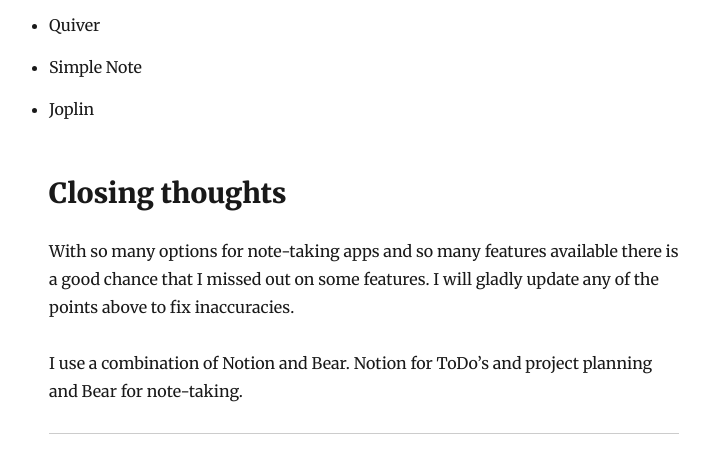
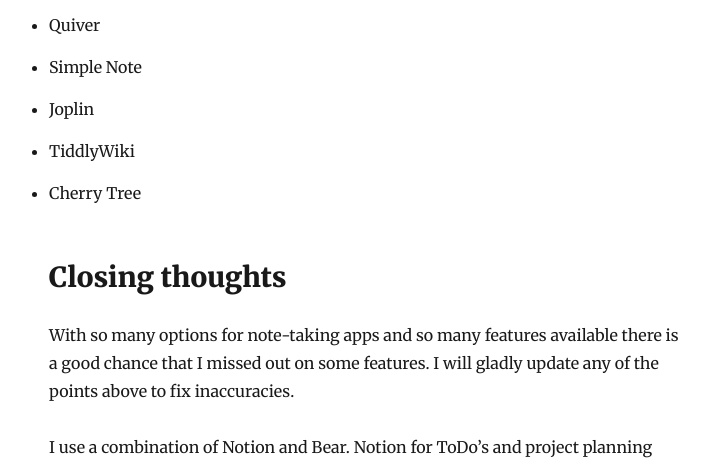
Before and after one commit to collinstommy/tc-blog, a Gatsby site: page /the-10-best-note-taking-apps-for-developers-in-2020/ in a window 1280 px wide. Shown: the part 8156-8615 px from the top of the page, without its empty margins (276-985 px from the left). Built offline with nearby package versions, Linux system fonts and the light colour scheme; Gatsby itself is replaced by a stand-in of ours; some packages are replaced by stand-ins of ours.

Commit message:
update article

```diff
--- a/content/blog/the-10-best-note-taking-apps-for-developers-in-2020/index.md
+++ b/content/blog/the-10-best-note-taking-apps-for-developers-in-2020/index.md
@@ -157,6 +157,8 @@ I’m a huge fan of Bear. Its note-taking experience is great and its tagging is
 - Quiver
 - Simple Note
 - Joplin
+- TiddlyWiki
+- Cherry Tree
 
 ## Closing thoughts
 With so many options for note-taking apps and so many features available there is a good chance that I missed out on some features. I will gladly update any of the points above to fix inaccuracies.
```
